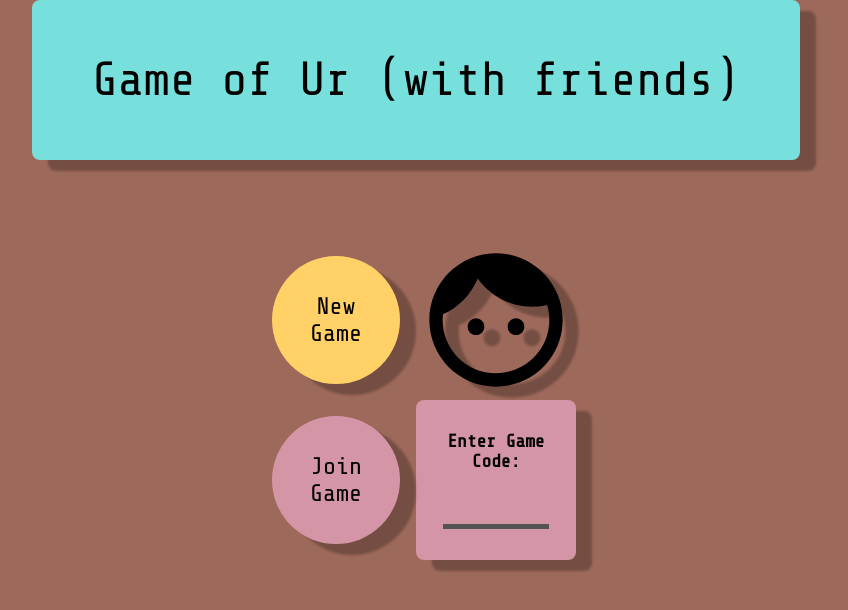
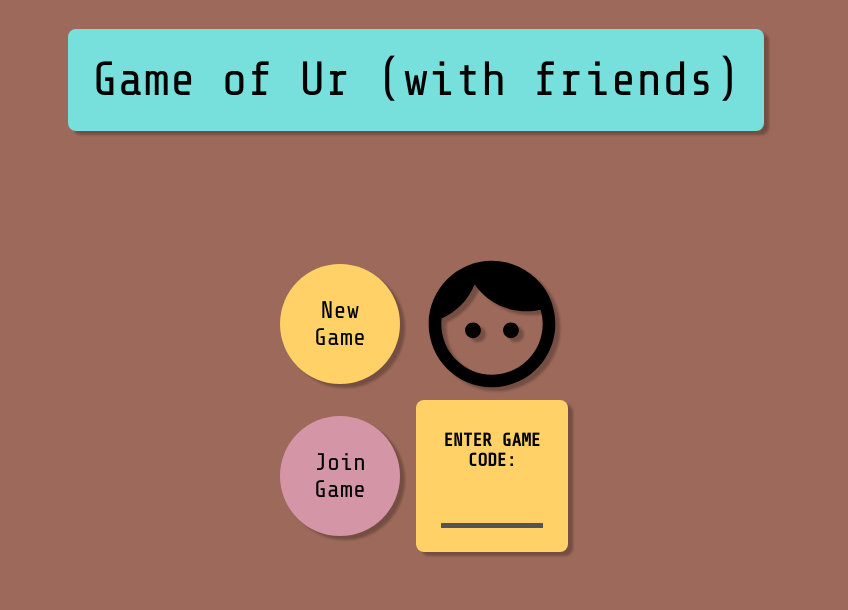
Before and after one commit to alex-808/ur.io, a React (Create React App) app in the folder client/: page / in a window 1280 px wide. Shown: the top 610 px of the page, without its empty margins (224-1072 px from the left). Built offline with nearby package versions, Linux system fonts and the light colour scheme; no server answers.

Commit message:
Additional landing page tweaks

```diff
--- a/client/src/App.tsx
+++ b/client/src/App.tsx
@@ -19,6 +19,7 @@ function App() {
     })
 
     api.socket.on('updateState', (state: GameI) => {
+      console.log(state)
       updateState(state)
     })
 
--- a/client/src/components/LandingPage.tsx
+++ b/client/src/components/LandingPage.tsx
@@ -20,7 +20,7 @@ const LandingPage: React.FC<Props> = ({
   return (
     <>
       <header className="landing-header centering drop-shadow">
-        Game of Ur (with friends)
+        <div className="header-text">Game of Ur (with friends)</div>
       </header>
       {children}
       <div className="session-buttons">
@@ -45,7 +45,7 @@ const LandingPage: React.FC<Props> = ({
         </div>
         <div className="bottom-right">
           <div className="input-bkground drop-shadow">
-            <h2>Enter Game Code:</h2>
+            <h2>ENTER GAME CODE:</h2>
             <input
               className="game-code-input"
               onChange={handleInputChange}
--- a/client/src/components/PlayerScore.tsx
+++ b/client/src/components/PlayerScore.tsx
@@ -16,7 +16,6 @@ const PlayerScore: React.FC<Props> = ({
     <div
       className={`player${player.id}Score
       `}
-      style={{ color: 'black', fontSize: '30px' }}
     >
       <div className={`${player.id === activePlayer?.id ? 'active' : ''}`}>
         {player.score}
--- a/client/src/components/PlayerStart.tsx
+++ b/client/src/components/PlayerStart.tsx
@@ -9,6 +9,7 @@ interface Props {
 }
 
 const PlayerStart: React.FC<Props> = ({ player, onClick, onHover }) => {
+  console.log(player)
   return (
     <div
       className={`player${player.id}Start`}
--- a/client/src/game.ts
+++ b/client/src/game.ts
@@ -138,6 +138,7 @@ class Game {
       const player = new Player(this.players.length as PlayerID)
       this.players.push(player)
       this.activePlayer = player
+      console.log(player)
     } else {
       // TODO emit 'too many players'
     }
--- a/client/src/index.scss
+++ b/client/src/index.scss
@@ -35,9 +35,14 @@ html {
 
 body {
   margin: 0;
-  font-family: -apple-system, BlinkMacSystemFont, 'Segoe UI', 'Roboto', 'Oxygen',
-    'Ubuntu', 'Cantarell', 'Fira Sans', 'Droid Sans', 'Helvetica Neue',
-    sans-serif;
+  //font-family: -apple-system, BlinkMacSystemFont, 'Segoe UI', 'Roboto', 'Oxygen',
+  //'Ubuntu', 'Cantarell', 'Fira Sans', 'Droid Sans', 'Helvetica Neue',
+  //sans-serif;
+  font-family: 'Share Tech Mono';
   height: 100%;
   overflow: auto;
 }
+
+button {
+  font-family: 'Share Tech Mono';
+}
--- a/client/src/styles/_LandingPage.scss
+++ b/client/src/styles/_LandingPage.scss
@@ -12,19 +12,21 @@
 
 .landing-header {
   grid-area: top-center;
+}
+
+.header-text {
   background-color: #78e0dc;
   font-size: 3rem;
-  font-family: 'Share Tech Mono';
   border-radius: 0.5rem;
+  padding: 3vh;
 }
 
 .landing-button {
   padding: 10%;
   border-radius: 100%;
-  font-family: 'Share Tech Mono';
   font-size: 1.5rem;
-  height: 10vw;
-  width: 10vw;
+  height: 15vh;
+  width: 15vh;
   text-align: center;
 }
 
@@ -38,7 +40,7 @@
 }
 
 .drop-shadow {
-  filter: drop-shadow(16px 11px 1px rgba(0, 0, 0, 0.25));
+  filter: drop-shadow(5px 4px 1px rgba(0, 0, 0, 0.25));
 }
 
 .face-img {
@@ -47,21 +49,20 @@
 }
 
 .input-bkground {
-  background-color: var(--tileColor1);
+  background-color: var(--rosetteColor);
   border-radius: 0.5rem;
   height: 80%;
   padding: 10%;
-  font-family: 'Share Tech Mono';
   font-size: 0.75rem;
 }
 
 .game-code-input {
   border-width: 0 0 5px;
   border-color: black;
-  background-color: var(--tileColor1);
-  font-family: 'Share Tech Mono';
+  background-color: var(--rosetteColor);
   font-size: 2rem;
   width: 80%;
+  font-family: 'Share Tech Mono';
 }
 
 .game-code-input:focus {
--- a/client/src/styles/_NotificationPanel.scss
+++ b/client/src/styles/_NotificationPanel.scss
@@ -1,6 +1,6 @@
 .notification-panel {
   grid-area: top-center;
-  font-size: 1.25rem;
+  font-size: 2rem;
 }
 
 .notification-panel-active {
--- a/client/src/styles/_PlayerScore.scss
+++ b/client/src/styles/_PlayerScore.scss
@@ -1,6 +1,7 @@
 .playerScore {
   //@extend .centering;
   padding: 10%;
+  font-size: 2.5rem;
 }
 
 .player0Score {
--- a/client/src/styles/_PlayerWins.scss
+++ b/client/src/styles/_PlayerWins.scss
@@ -1,5 +1,5 @@
 .PlayerWins {
-  font-size: 1rem;
+  font-size: 1.25rem;
 }
 
 .Player0Wins {
--- a/package.json
+++ b/package.json
@@ -1,6 +1,7 @@
 {
   "scripts": {
-    "start": "node build/server.js"
+    "start": "node build/server.js",
+    "start:dev": "nodemon --exec ts-node --files ./src/server.ts"
   },
   "dependencies": {
     "@types/express": "^4.17.13",
```
Also changed, not shown: 14 other files (tests, documents, lock files or other folders).
